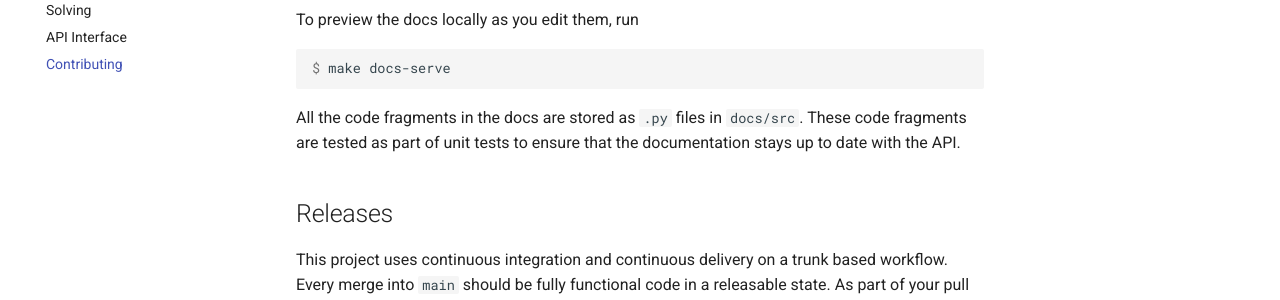
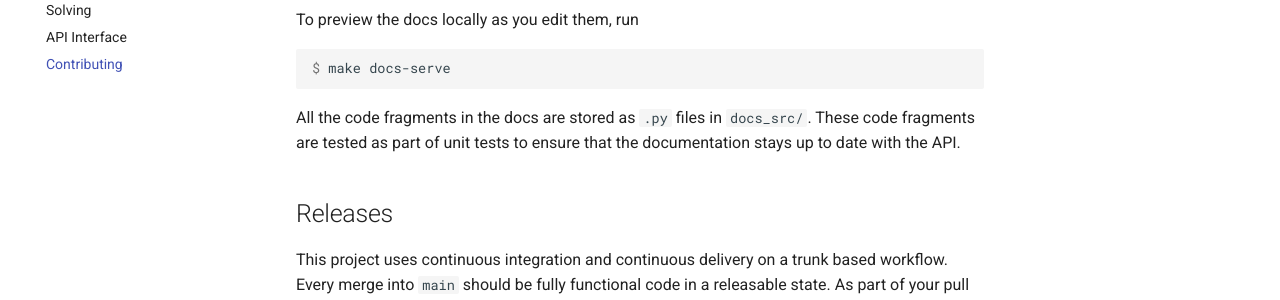
Before and after one commit to adriangb/di, an MkDocs documentation site: the page built from docs/contributing.md, in a window 1280 px wide and 900 px high, scrolled down 1006 px. Shown: the part 313-613 px from the top of the window. Built offline with MkDocs 1.6.1 and Material for MkDocs 9.7.7, drawn with Linux system fonts in a browser that asks for light colours; comment, search, counter and statistics services are not loaded; the version menu is left out.

```diff
--- a/docs/contributing.md
+++ b/docs/contributing.md
@@ -82,7 +82,7 @@ $ make docs-serve
 
 </div>
 
-All the code fragments in the docs are stored as `.py` files in `docs/src`.
+All the code fragments in the docs are stored as `.py` files in `docs_src/`.
 These code fragments are tested as part of unit tests to ensure that the documentation stays up to date with the API.
 
 ## Releases
```
